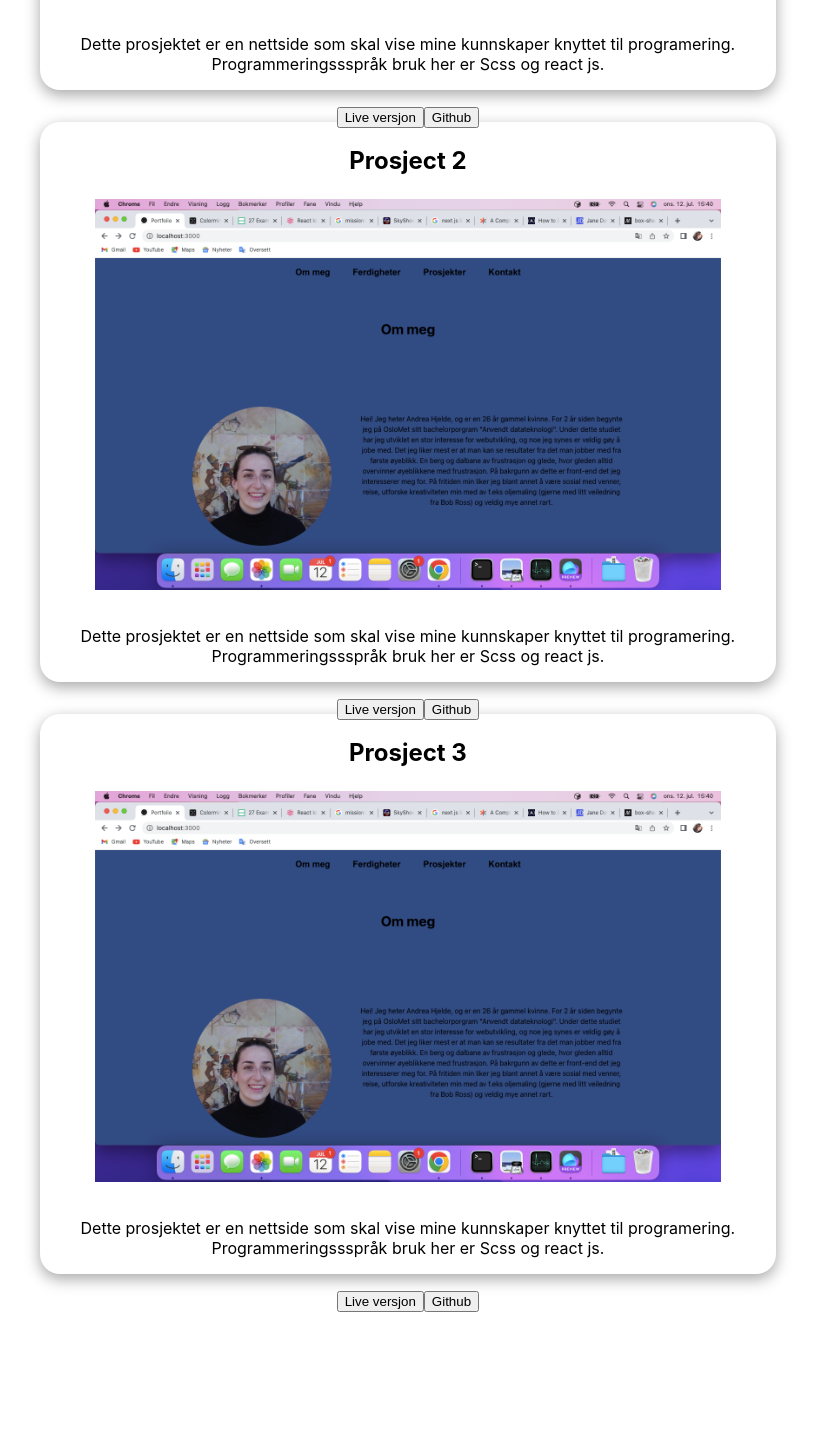
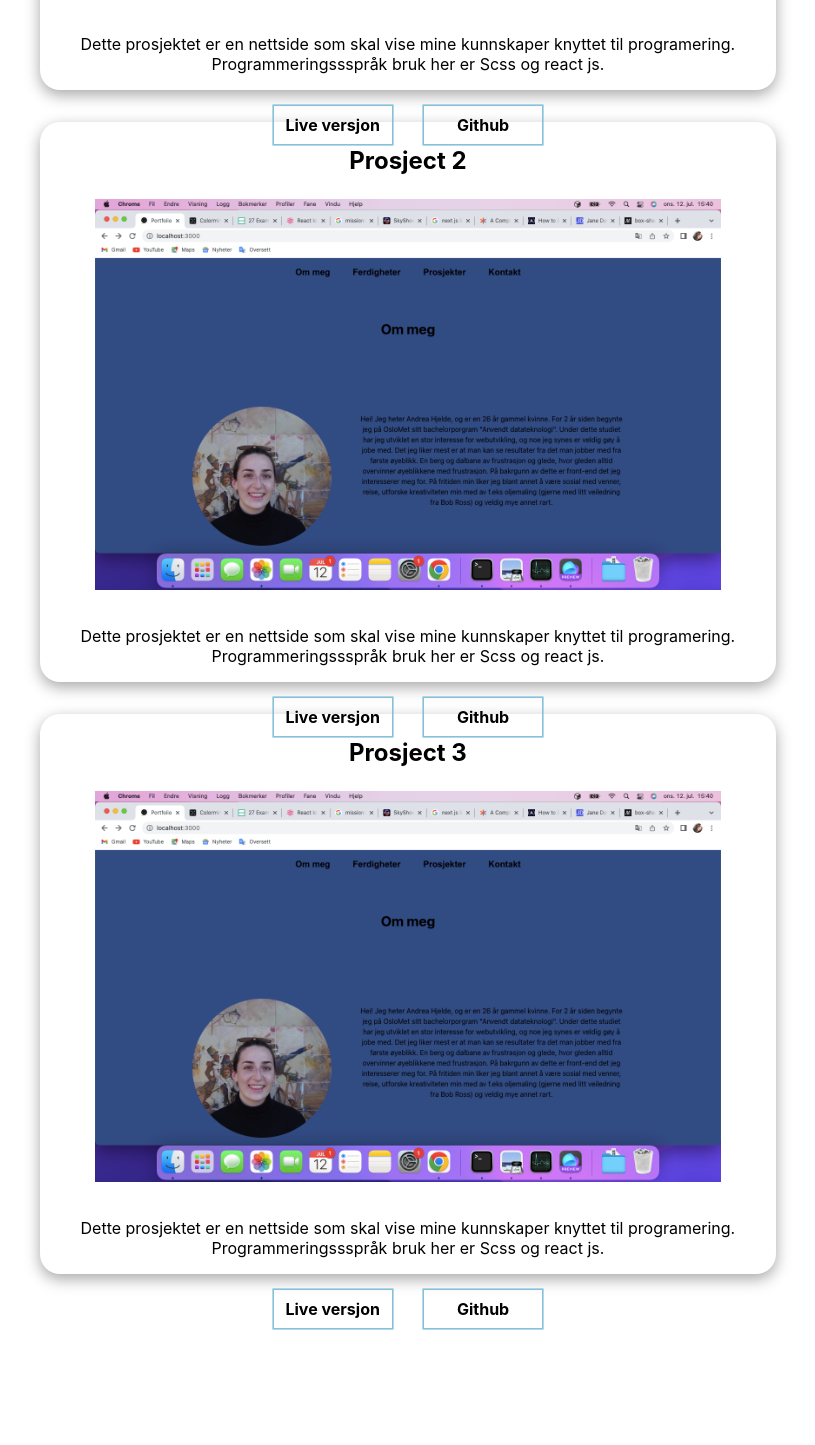
Before and after one commit to andreahjelde/portfolio, a React (Create React App) app: page / in a window 1280 px wide. Shown: the part 2365-3810 px from the top of the page, without its empty margins (152-967 px from the left). Built offline with nearby package versions, Linux system fonts and the light colour scheme.

Commit message:
style button

```diff
--- /dev/null
+++ b/src/Components/Button.js
@@ -0,0 +1,12 @@
+
+import styles from '../styles/Button.module.scss'
+
+const Button = ({children}) => {
+    return(
+        <div className={styles.container}>
+            {children}
+        </div>
+    )
+}
+
+export default Button;
--- a/src/Components/Projects.js
+++ b/src/Components/Projects.js
@@ -2,6 +2,7 @@ import styles from '../styles/Projects.module.scss'
 import React from "react"
 import project from '../Images/project.png'
 import Box from '../Components/Box.js'
+import Button from './Button'
 
 const Projects = React.forwardRef((props, ref) => {
 
@@ -16,8 +17,10 @@ const Projects = React.forwardRef((props, ref) => {
                         <img className={styles.bildeProsject} src={project} alt={"project"}/>
                         <p className={styles.textEl}>Dette prosjektet er en nettside som skal vise mine kunnskaper knyttet til programering.
                                         Programmeringssspråk bruk her er Scss og react js.</p>
-                        <button className={styles.btnLive}>Live versjon</button>
-                        <button  className={styles.btnGithub}>Github</button>
+                        <section className={styles.btn}>
+                            <Button className={styles.btnLive}>Live versjon</Button>
+                            <Button  className={styles.btnGithub}>Github</Button>
+                        </section>
                     </div>
 
                 </Box>
@@ -27,8 +30,10 @@ const Projects = React.forwardRef((props, ref) => {
                         <img className={styles.bildeProsject} src={project} alt={"project"}/>
                         <p className={styles.textEl}>Dette prosjektet er en nettside som skal vise mine kunnskaper knyttet til programering.
                             Programmeringssspråk bruk her er Scss og react js.</p>
-                        <button className={styles.btnLive}>Live versjon</button>
-                        <button  className={styles.btnGithub}>Github</button>
+                        <section className={styles.btn}>
+                            <Button className={styles.btnLive}>Live versjon</Button>
+                            <Button  className={styles.btnGithub}>Github</Button>
+                        </section>
                     </div>
 
                 </Box>
@@ -39,8 +44,10 @@ const Projects = React.forwardRef((props, ref) => {
                         <img className={styles.bildeProsject} src={project} alt={"project"}/>
                         <p className={styles.textEl}>Dette prosjektet er en nettside som skal vise mine kunnskaper knyttet til programering.
                             Programmeringssspråk bruk her er Scss og react js.</p>
-                        <button className={styles.btnLive}>Live versjon</button>
-                        <button  className={styles.btnGithub}>Github</button>
+                        <section className={styles.btn}>
+                            <Button className={styles.btnLive}>Live versjon</Button>
+                            <Button  className={styles.btnGithub}>Github</Button>
+                        </section>
                     </div>
 
                 </Box>
--- /dev/null
+++ b/src/styles/Button.module.scss
@@ -0,0 +1,42 @@
+@import './variables.scss';
+
+.container{
+    width: 7rem;
+    height: 2rem;
+    font-weight: bold;
+    display: flex;
+    justify-content: center;
+    align-items: center;
+    padding: .2rem;
+
+    --c:  #83C2DB; /* the color*/
+    box-shadow: 0 0 0 .1em var(--c);
+    --_g: linear-gradient(var(--c) 0 0) no-repeat;
+
+    background:
+    var(--_g) calc(var(--_p,0%) - 100%) 0%,
+
+    var(--_g) calc(200% - var(--_p,0%)) 0%,
+
+    var(--_g) calc(var(--_p,0%) - 100%) 100%,
+
+    var(--_g) calc(200% - var(--_p,0%)) 100%;
+
+    background-size: 55% calc(var(--_p,0%));
+
+    transition: background-size .4s, background-position 0s .4s;
+
+
+    &:hover{
+        --_p: 100%;
+        transition: background-position .4s, background-size 0s;
+
+    }
+
+    &:active{
+        box-shadow: 0 0 9e9q inset $primary-color;
+        background-color: var(--c);
+        color: #fff;
+}
+
+}
--- a/src/styles/Projects.module.scss
+++ b/src/styles/Projects.module.scss
@@ -21,7 +21,11 @@
         .textEl{
             padding: 2rem;
         }
-
+        .btn{
+            gap: 2rem;
+            display: flex;
+            justify-content: center;
+        }
     }
 
 .container2{
@@ -36,6 +40,11 @@
             padding: 2rem;
         }
 
+        .btn{
+            gap: 2rem;
+            display: flex;
+            justify-content: center;
+        }
     }
 
 .container3{
@@ -48,6 +57,11 @@
         }
         .textEl{
             padding: 2rem;
+        }
+        .btn{
+            gap: 2rem;
+            display: flex;
+            justify-content: center;
         }
 
     }
```
